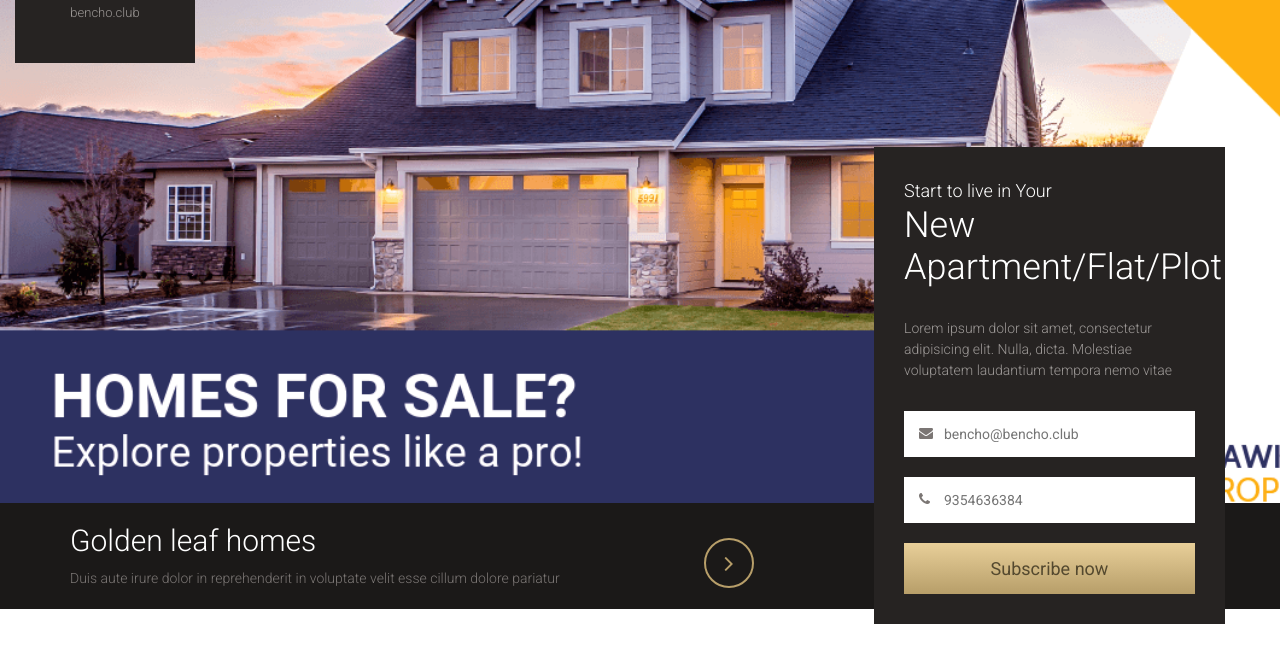
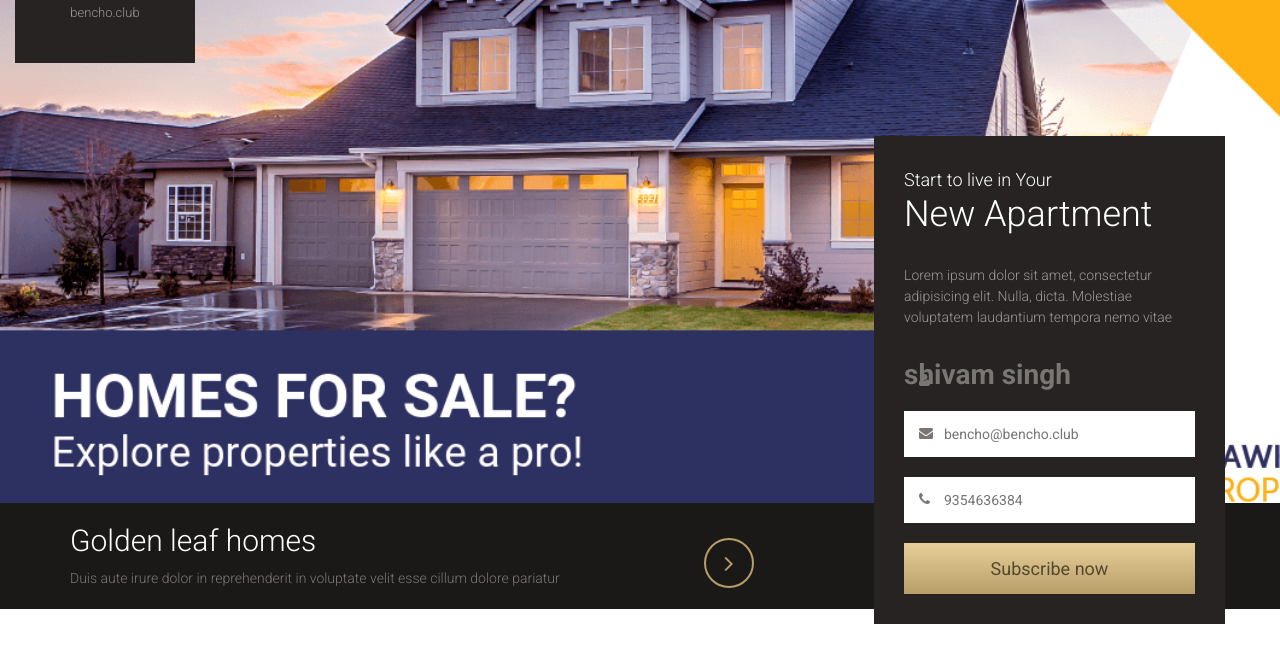
Before and after one commit to real-estate-1/estate, a plain HTML site: page index.html in a window 1280 px wide. Shown: the part 151-800 px from the top of the page. Drawn offline with Linux system fonts and the light colour scheme.

Commit message:
realstate

```diff
--- a/index.html
+++ b/index.html
@@ -47,11 +47,11 @@
 							<div class="subscribe-form">
 								<form action="#">
 									<small class="form-subtitle">Start to live in Your</small>
-									<h2 class="form-title">New Apartment/Flat/Plot</h2>
+									<h2 class="form-title">New Apartment</h2>
 									<p>Lorem ipsum dolor sit amet, consectetur adipisicing elit. Nulla, dicta. Molestiae voluptatem laudantium tempora nemo vitae</p>
 
 									<div class="control">
-										<label type="text" placeholder="shivam singh">
+										<h1 class="site-title">shivam singh</h1>
 										<i class="fa fa-user"></i>
 									</div>
 									<div class="control">
```
